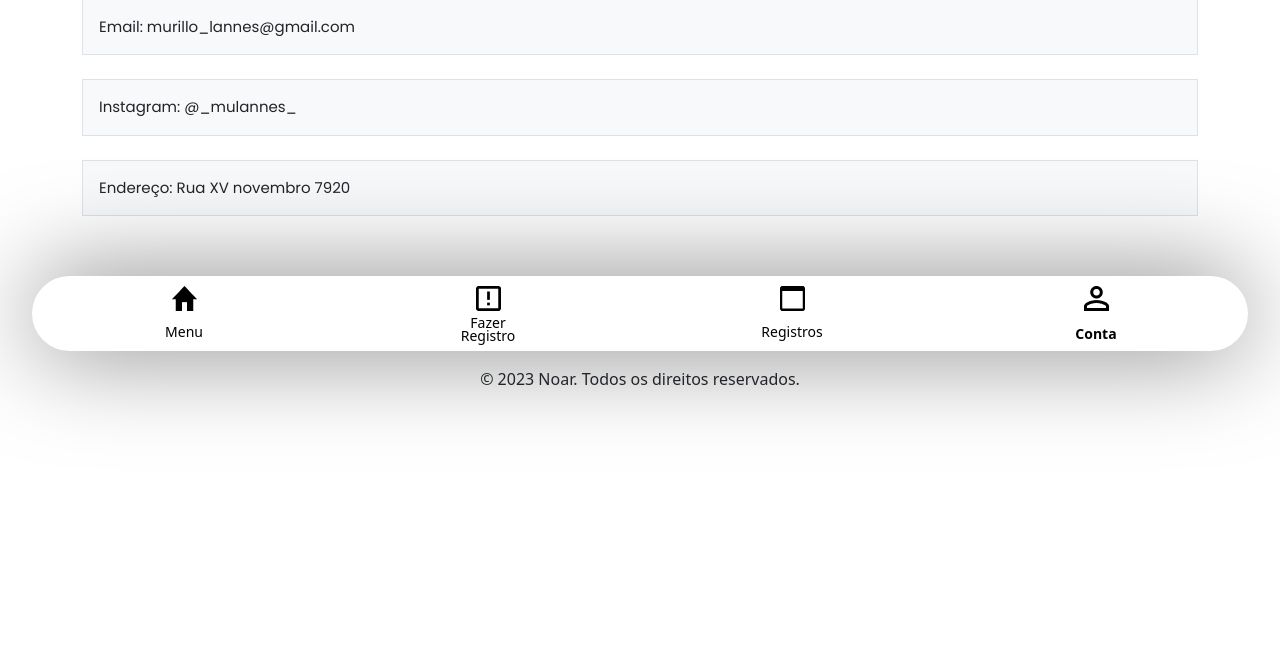
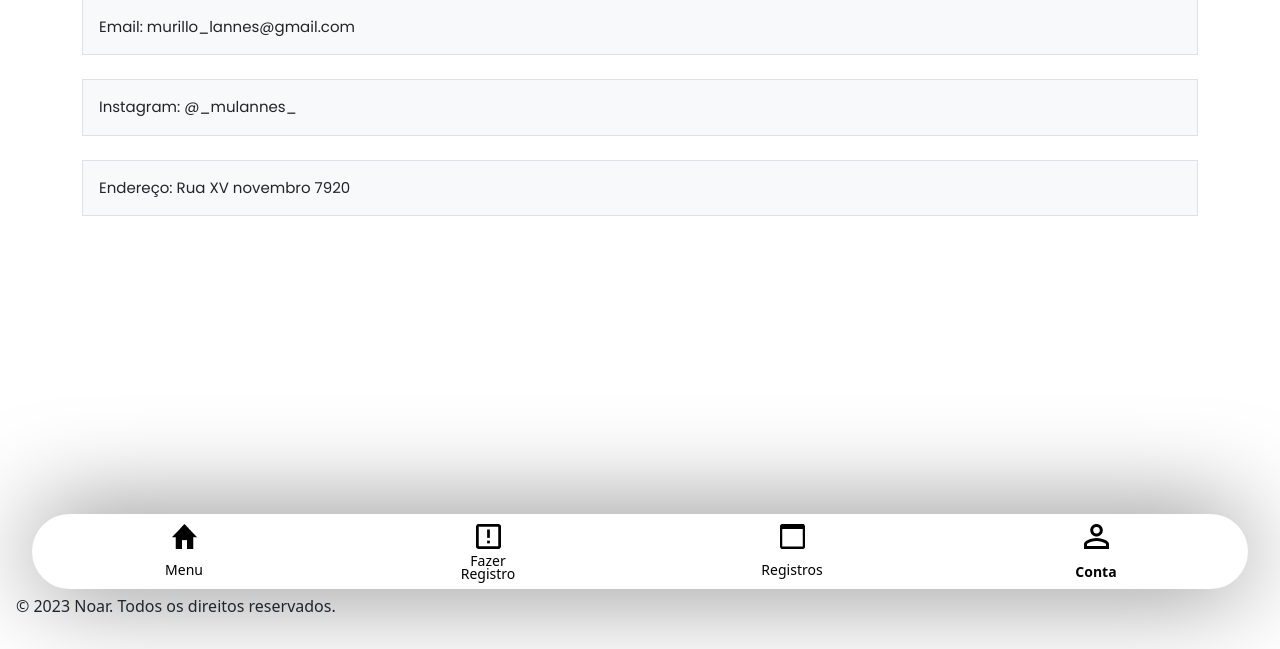
Before and after one commit to Mulannes/bombeiros, a PHP site: page /suporte.php in a window 1280 px wide. Shown: the part 151-800 px from the top of the page. Run offline with PHP 8.4, Linux system fonts and the light colour scheme.

Commit message:
position absolute suporte

```diff
--- a/bombeiro/PHP/suporte.php
+++ b/bombeiro/PHP/suporte.php
@@ -77,14 +77,13 @@ include("admin/redirectadm.php")
             </div>
         </div>
     </div>
-    <div style="width: 100%; display: flex; justify-content: center; bottom: 15px;">
+    <div style="width: 100%; display: flex; justify-content: center; bottom: 15px; position: absolute; bottom: 60px;">
         <div class="nav-pills-style"
             style="width: 95%; height: 75px; flex-shrink: 0; border-radius: 50px; background: #FFF; box-shadow: 0px 0px 100px 0px rgba(0, 0, 0, 0.50);">
             <ul class="nav nav-pills nav-justified">
                 <li class="nav-item" style=" max-height: 65px;">
                     <img src="../images/home.png" class=" mx-auto d-block" style="padding: 10px;">
-                    <a class="nav-link" href="index.php"
-                        style="color: black; padding: 0; font-size: 14px">Menu</a>
+                    <a class="nav-link" href="index.php" style="color: black; padding: 0; font-size: 14px">Menu</a>
                 </li>
                 <li class="nav-item" style="max-height: 65px;">
                     <img src="../images/fazerregistro.png" class=" mx-auto d-block"
@@ -100,22 +99,23 @@ include("admin/redirectadm.php")
                 <li class="nav-item" style="max-height: 65px;">
                     <form action="admin/redirectadm.php" method="post">
                         <img src="../images/contaP.png" class=" mx-auto d-block" style="padding: 10px;">
-                    <button type="submit" name="btnRedirect" style="color: #black; padding: 0; font-size: 14px; font-weight: bold; background-color: transparent; border: none;">Conta</button>
+                        <button type="submit" name="btnRedirect"
+                            style="color: #black; padding: 0; font-size: 14px; font-weight: bold; background-color: transparent; border: none;">Conta</button>
                     </form>
                 </li>
             </ul>
         </div>
     </div>
 
-    <footer class="text-center text-lg-start">
+    <footer class="text-center text-lg-start" style="position: absolute; bottom: 15px;">
         <div class="text-center p-3">
             &copy; 2023 Noar. Todos os direitos reservados.
         </div>
     </footer>
 
     <script src="https://cdn.jsdelivr.net/npm/bootstrap@5.3.2/dist/js/bootstrap.bundle.min.js"
-        integrity="sha384-C6RzsynM9kWDrMNeT87bh95OGNyZPhcTNXj1NW7RuBCsyN/o0jlpcV8Qyq46cDfL"
-        crossorigin="anonymous"></script>
+        integrity="sha384-C6RzsynM9kWDrMNeT87bh95OGNyZPhcTNXj1NW7RuBCsyN/o0jlpcV8Qyq46cDfL" crossorigin="anonymous">
+        </script>
 </body>
 
 </html>
```
Lines whose indentation alone changed are shown as unchanged.
